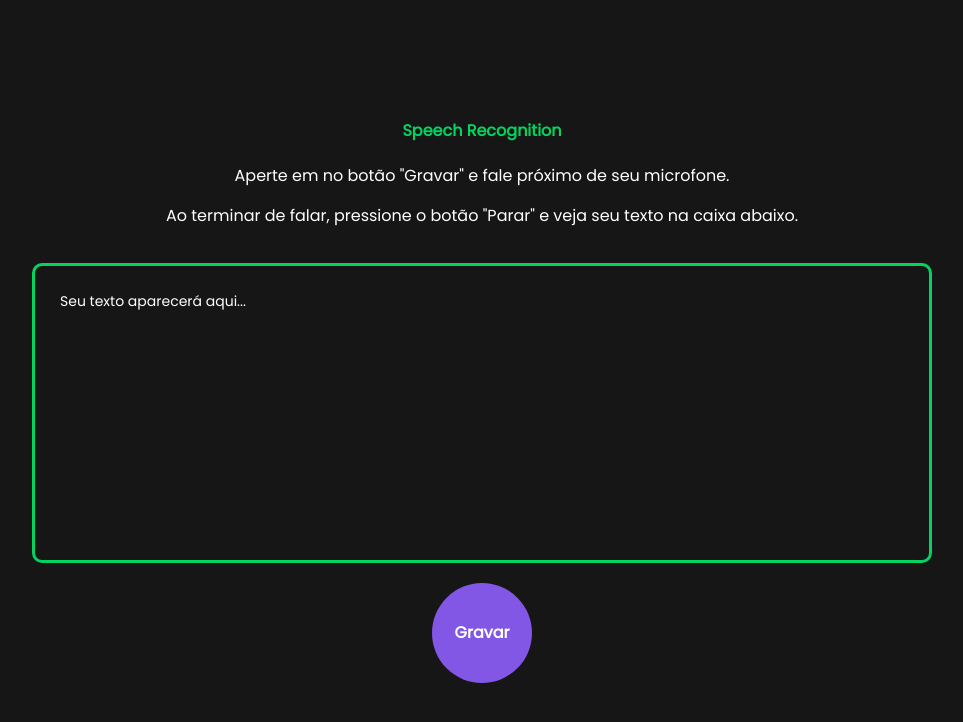
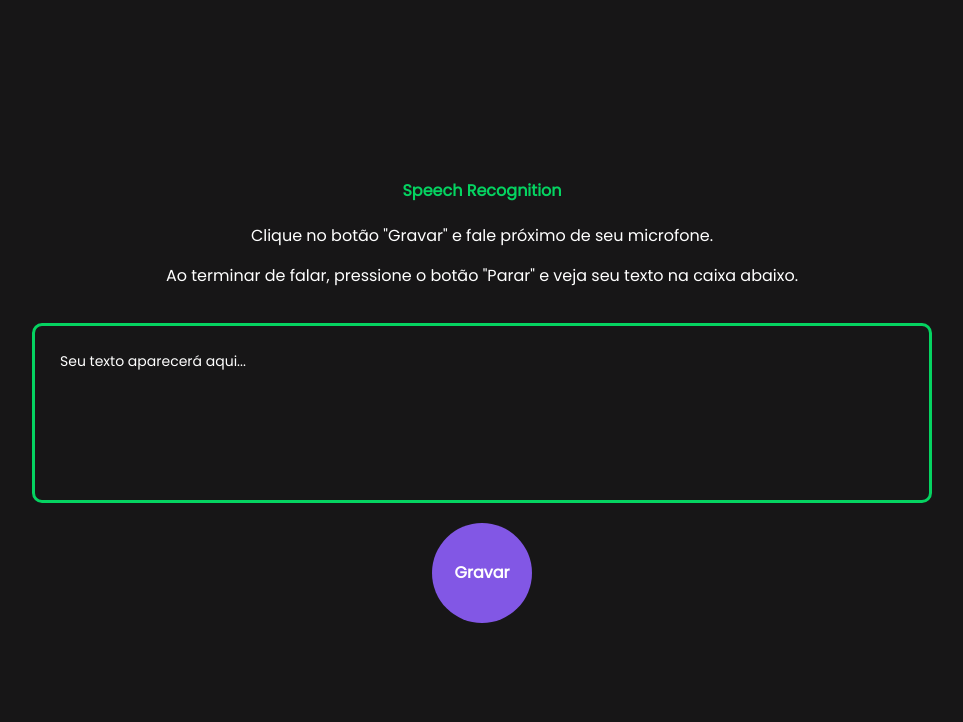
Before and after one commit to victorguirra/speech_recognition, a plain HTML site: page index.html in a window 1280 px wide. Shown: the whole page, without its empty margins (158-1121 px from the left). Drawn offline with Linux system fonts and the light colour scheme.

Commit message:
update box size

```diff
--- a/index.html
+++ b/index.html
@@ -13,7 +13,7 @@
     <body>
         <div class="container">
             <h4>Speech Recognition</h4>
-            <p>Aperte em no botão "Gravar" e fale próximo de seu microfone.</p>
+            <p>Clique no botão "Gravar" e fale próximo de seu microfone.</p>
             <p>Ao terminar de falar, pressione o botão "Parar" e veja seu texto na caixa abaixo.</p>
             <div class="box-text">Seu texto aparecerá aqui...</div>
             <button class="not-listening">Gravar</button>
--- a/styles.css
+++ b/styles.css
@@ -33,7 +33,7 @@
 
 .container .box-text {
     width: min(90%, 900px);
-    height:300px;
+    height:180px;
 
     padding:25px;
     margin-top:20px;
```
